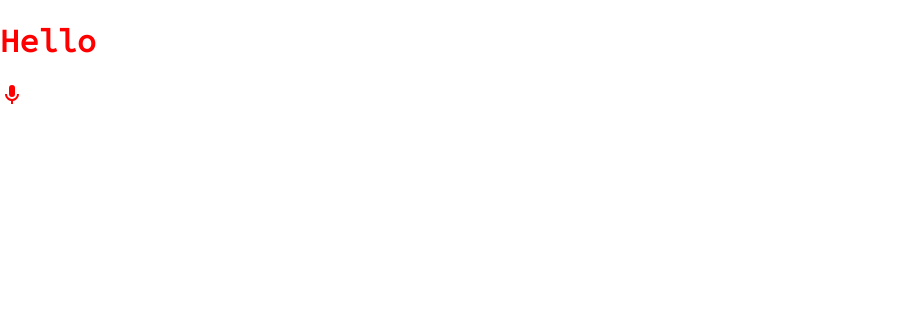
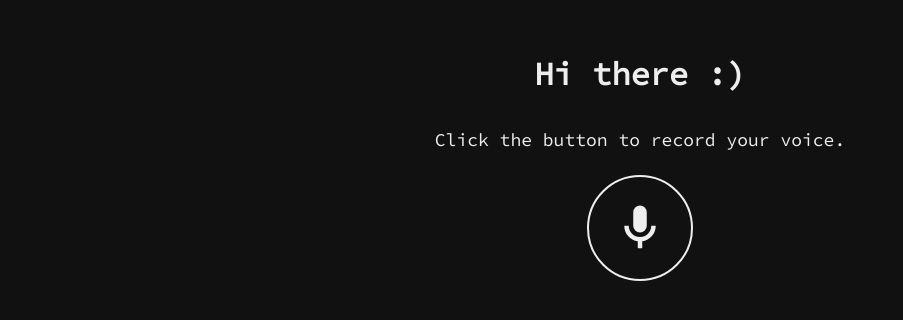
Before and after one commit to Giraphi/task, a React (Create React App) app: page / in a window 1280 px wide. Shown: the top 320 px of the page, without its empty margins (0-903 px from the left). Built offline with nearby package versions, Linux system fonts and the light colour scheme.

Commit message:
setup basic page structure

```diff
--- a/src/App.tsx
+++ b/src/App.tsx
@@ -1,10 +1,18 @@
 import React from "react";
-import { ReactComponent as Microphone } from "./microphone.svg";
 import styled from "styled-components";
 import { GlobalStyle } from "./style/global-style";
+import LayoutContainer from "./components/LayoutContainer";
+import { theme } from "./style/theme";
+import RecordButton from "./components/RecordButton";
 
 const StyledRoot = styled.div`
-    color: red;
+    min-height: 100vh;
+    background-color: ${theme.color.black};
+`;
+
+const StyledIconRow = styled.div`
+    display: flex;
+    justify-content: center;
 `;
 
 function App() {
@@ -12,8 +20,12 @@ function App() {
         <>
             <GlobalStyle />
             <StyledRoot>
-                <h1>Hello</h1>
-                <Microphone />
+                <LayoutContainer>
+                    <h1>Hi there :)</h1>
+                    <p>Click the button to record your voice. </p>
+
+                    <RecordButton />
+                </LayoutContainer>
             </StyledRoot>
         </>
     );
--- /dev/null
+++ b/src/components/LayoutContainer.tsx
@@ -0,0 +1,23 @@
+import React, { ReactNode } from "react";
+import styled from "styled-components";
+import { theme } from "../style/theme";
+
+const StyledRoot = styled.div`
+    display: flex;
+    flex-direction: column;
+    justify-content: center;
+    align-items: center;
+    padding: ${theme.space.lg} ${theme.space.sm};
+
+    @media (min-width: ${theme.breakpoints.md}) {
+        padding: ${theme.space.lg} ${theme.space.lg};
+    }
+`;
+
+export interface LayoutContainerProps {
+    children: ReactNode;
+}
+
+export default function LayoutContainer(props: LayoutContainerProps) {
+    return <StyledRoot>{props.children}</StyledRoot>;
+}
--- /dev/null
+++ b/src/components/RecordButton.tsx
@@ -0,0 +1,31 @@
+import React from "react";
+import { ReactComponent as Microphone } from "../icons/microphone.svg";
+import styled from "styled-components";
+import { theme } from "../style/theme";
+
+const StyledRoot = styled.div`
+    display: inline-flex;
+    border: ${theme.border.width} solid ${theme.color.white};
+    padding: ${theme.space.sm};
+    border-radius: ${theme.space.lg};
+    cursor: pointer;
+
+    > svg {
+        height: ${theme.space.lg};
+    }
+
+    :hover {
+        color: ${theme.color.red};
+        border-color: ${theme.color.red};
+    }
+`;
+
+export interface RecordButtonProps {}
+
+export default function RecordButton(props: RecordButtonProps) {
+    return (
+        <StyledRoot>
+            <Microphone />
+        </StyledRoot>
+    );
+}
--- a/src/style/global-style.ts
+++ b/src/style/global-style.ts
@@ -26,4 +26,11 @@ export const GlobalStyle = createGlobalStyle`
         font-size: ${theme.typography.fontSize.p};
         line-height: ${theme.typography.lineHeight.p};
     }
+
+    h1 {
+        margin-top: 0;
+        margin-bottom: ${theme.space.md};
+        font-size: ${theme.typography.fontSize.h1};
+        line-height: ${theme.typography.lineHeight.h1};
+    }
 `;
--- a/src/style/theme.ts
+++ b/src/style/theme.ts
@@ -2,13 +2,19 @@ export const theme = {
     color: {
         white: "#eee",
         black: "#111",
+        red: "#d00",
+    },
+    border: {
+        width: "2px",
     },
     typography: {
         fontSize: {
             p: "18px",
+            h1: "32px",
         },
         lineHeight: {
             p: "130%",
+            h1: "130%",
         },
     },
     space: {
@@ -17,4 +23,10 @@ export const theme = {
         md: "32px",
         lg: "54px",
     },
+    breakpoints: {
+        sm: 568,
+        md: 768,
+        lg: 1024,
+        xlg: 1440,
+    },
 };
```
Also changed, not shown: src/icons/microphone.svg.
